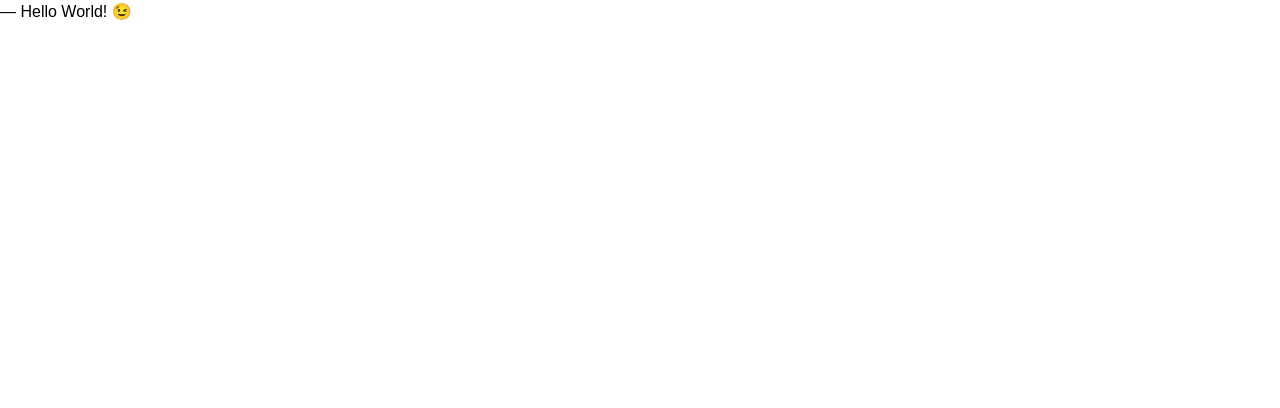
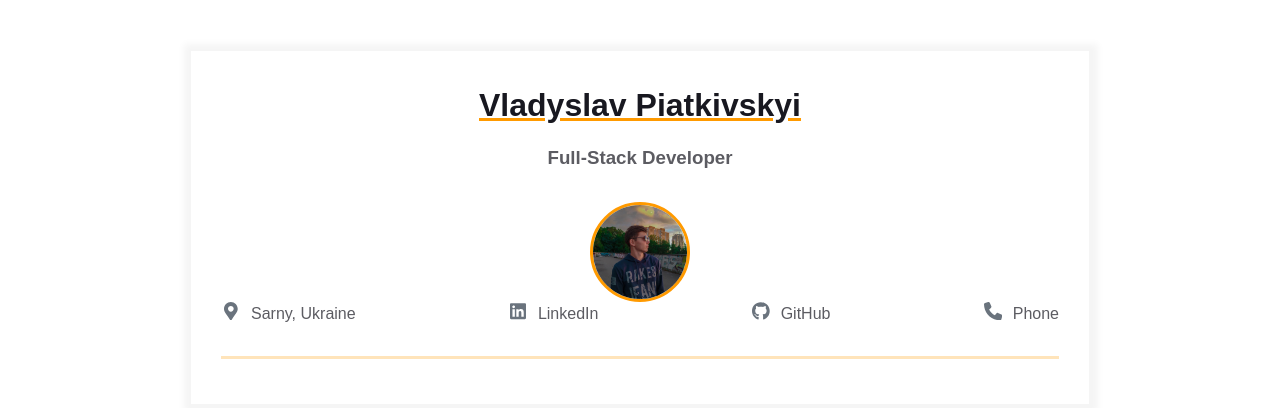
Before and after one commit to inlumio/homepage, a plain HTML site: page index.html in a window 1280 px wide. Drawn offline with Linux system fonts and the light colour scheme.

Commit message:
add primary content for resume

```diff
--- a/index.html
+++ b/index.html
@@ -6,7 +6,133 @@
 		<meta name="viewport" content="width=device-width, initial-scale=1" />
 		<link rel="stylesheet" href="styles.css" />
 	</head>
+
 	<body>
-    ― Hello World! &#x1F609;
+		<main>
+			<div class="resume">
+				<div class="container">
+					<div class="resume__block">
+						<h1 class="contact-info__header">Vladyslav Piatkivskyi</h1>
+						<h3 class="contact-info__sub-header">Full-Stack Developer</h3>
+
+						<div class="contact_info_container fh fhc">
+							<div class="contact-info__block contact-info__block--center">
+								<img
+									class="contact-info__avatar"
+									src="assets/avatar.jpg"
+									alt="Avatar"
+								/>
+							</div>
+						</div>
+						<div class="contact_info_container fh">
+							<div class="contact-info__block">
+								<a href="" rel="author" class="contact-info__item">
+									<div class="contact-info__item-icon-wrapper">
+										<svg
+											class="contact-info__item-icon"
+											xmlns="http://www.w3.org/2000/svg"
+											viewBox="0 0 384 512"
+										>
+											<path
+												d="M172.268 501.67C26.97 291.031 0 269.413 0 192 0 85.961 85.961 0 192
+							        0s192 85.961 192 192c0 77.413-26.97 99.031-172.268 309.67-9.535
+							        13.774-29.93 13.773-39.464 0zM192 272c44.183 0 80-35.817
+							        80-80s-35.817-80-80-80-80 35.817-80 80 35.817 80 80 80z"
+											></path>
+										</svg>
+									</div>
+									<span>Sarny, Ukraine</span>
+								</a>
+							</div>
+
+							<div class="contact-info__block">
+								<a
+									href="https://www.linkedin.com/in/vladyslav-piatkivskyi/"
+									rel="author"
+									class="contact-info__item"
+								>
+									<div class="contact-info__item-icon-wrapper">
+										<svg
+											class="contact-info__item-icon"
+											xmlns="http://www.w3.org/2000/svg"
+											viewBox="0 0 448 512"
+										>
+											<path
+												d="M416 32H31.9C14.3 32 0 46.5 0 64.3v383.4C0 465.5 14.3 480 31.9
+							        480H416c17.6 0 32-14.5 32-32.3V64.3c0-17.8-14.4-32.3-32-32.3zM135.4
+							        416H69V202.2h66.5V416zm-33.2-243c-21.3 0-38.5-17.3-38.5-38.5S80.9 96
+							        102.2 96c21.2 0 38.5 17.3 38.5 38.5 0 21.3-17.2 38.5-38.5 38.5zm282.1
+							        243h-66.4V312c0-24.8-.5-56.7-34.5-56.7-34.6 0-39.9 27-39.9
+							        54.9V416h-66.4V202.2h63.7v29.2h.9c8.9-16.8 30.6-34.5 62.9-34.5 67.2
+							        0 79.7 44.3 79.7 101.9V416z"
+											></path>
+										</svg>
+									</div>
+									<span>LinkedIn</span>
+								</a>
+							</div>
+
+							<div class="contact-info__block">
+								<a
+									href="https://github.com/inlumio"
+									rel="author"
+									class="contact-info__item"
+								>
+									<div class="contact-info__item-icon-wrapper">
+										<svg
+											class="contact-info__item-icon"
+											xmlns="http://www.w3.org/2000/svg"
+											viewBox="0 0 496 512"
+										>
+											<path
+												d="M165.9 397.4c0 2-2.3 3.6-5.2 3.6-3.3
+												.3-5.6-1.3-5.6-3.6 0-2 2.3-3.6 5.2-3.6 3-.3
+												5.6 1.3 5.6 3.6zm-31.1-4.5c-.7 2 1.3 4.3 4.3
+												4.9 2.6 1 5.6 0 6.2-2s-1.3-4.3-4.3-5.2c-2.6-.7-5.5
+												.3-6.2 2.3zm44.2-1.7c-2.9 .7-4.9 2.6-4.6 4.9
+												.3 2 2.9 3.3 5.9 2.6 2.9-.7 4.9-2.6 4.6-4.6-.3-1.9-3-3.2-5.9-2.9zM244.8
+												8C106.1 8 0 113.3 0 252c0 110.9 69.8 205.8 169.5 239.2 12.8 2.3 17.3-5.6
+												17.3-12.1 0-6.2-.3-40.4-.3-61.4 0 0-70 15-84.7-29.8 0
+												0-11.4-29.1-27.8-36.6 0 0-22.9-15.7 1.6-15.4 0 0 24.9 2 38.6
+												25.8 21.9 38.6 58.6 27.5 72.9 20.9 2.3-16 8.8-27.1 16-33.7-55.9-6.2-112.3-14.3-112.3-110.5
+												0-27.5 7.6-41.3 23.6-58.9-2.6-6.5-11.1-33.3 2.6-67.9 20.9-6.5 69 27 69 27 20-5.6 41.5-8.5 62.8-8.5s42.8
+												2.9 62.8 8.5c0 0 48.1-33.6 69-27 13.7 34.7 5.2 61.4 2.6 67.9 16 17.7 25.8 31.5 25.8 58.9 0
+												96.5-58.9 104.2-114.8 110.5 9.2 7.9 17 22.9 17 46.4 0 33.7-.3 75.4-.3 83.6 0 6.5 4.6 14.4 17.3
+												12.1C428.2 457.8 496 362.9 496 252 496 113.3 383.5 8 244.8 8zM97.2 352.9c-1.3 1-1 3.3 .7 5.2 1.6 1.6
+												3.9 2.3 5.2 1 1.3-1 1-3.3-.7-5.2-1.6-1.6-3.9-2.3-5.2-1zm-10.8-8.1c-.7 1.3 .3 2.9 2.3 3.9 1.6 1 3.6 .7 4.3-.7
+												.7-1.3-.3-2.9-2.3-3.9-2-.6-3.6-.3-4.3 .7zm32.4 35.6c-1.6 1.3-1 4.3 1.3 6.2 2.3 2.3 5.2 2.6 6.5 1 1.3-1.3
+												.7-4.3-1.3-6.2-2.2-2.3-5.2-2.6-6.5-1zm-11.4-14.7c-1.6 1-1.6 3.6 0 5.9 1.6 2.3 4.3 3.3 5.6 2.3 1.6-1.3 1.6-3.9 0-6.2-1.4-2.3-4-3.3-5.6-2z"
+											/>
+										</svg>
+									</div>
+									<span>GitHub</span>
+								</a>
+							</div>
+
+							<div class="contact-info__block">
+								<a
+									href="tel:+380506815783"
+									rel="author"
+									class="contact-info__item"
+								>
+									<div class="contact-info__item-icon-wrapper">
+										<svg
+											class="contact-info__item-icon"
+											xmlns="http://www.w3.org/2000/svg"
+											viewBox="0 0 512 512"
+										>
+											<path
+												d="M164.9 24.6c-7.7-18.6-28-28.5-47.4-23.2l-88 24C12.1 30.2 0 46 0 64C0 311.4 200.6 512 448 512c18 0 33.8-12.1 38.6-29.5l24-88c5.3-19.4-4.6-39.7-23.2-47.4l-96-40c-16.3-6.8-35.2-2.1-46.3 11.6L304.7 368C234.3 334.7 177.3 277.7 144 207.3L193.3 167c13.7-11.2 18.4-30 11.6-46.3l-40-96z"
+											/>
+										</svg>
+									</div>
+									<span>Phone</span>
+								</a>
+							</div>
+						</div>
+					</div>
+				</div>
+			</div>
+		</main>
 	</body>
 </html>
--- a/styles.css
+++ b/styles.css
@@ -32,6 +32,10 @@ body {
 	display: flex;
 	flex-direction: column;
 	justify-content: space-between;
+}
+
+.fhc {
+	justify-content: center;
 }
 
 .resume {
@@ -96,6 +100,10 @@ body {
 
 .contact-info__block--center {
 	justify-content: center;
+}
+
+.contact-info__block--full {
+	flex: 0 0 100%;
 }
 
 .contact-info__item {
```
Also changed, not shown: assets/avatar.jpg (added). Lines whose indentation alone changed are shown as unchanged.
